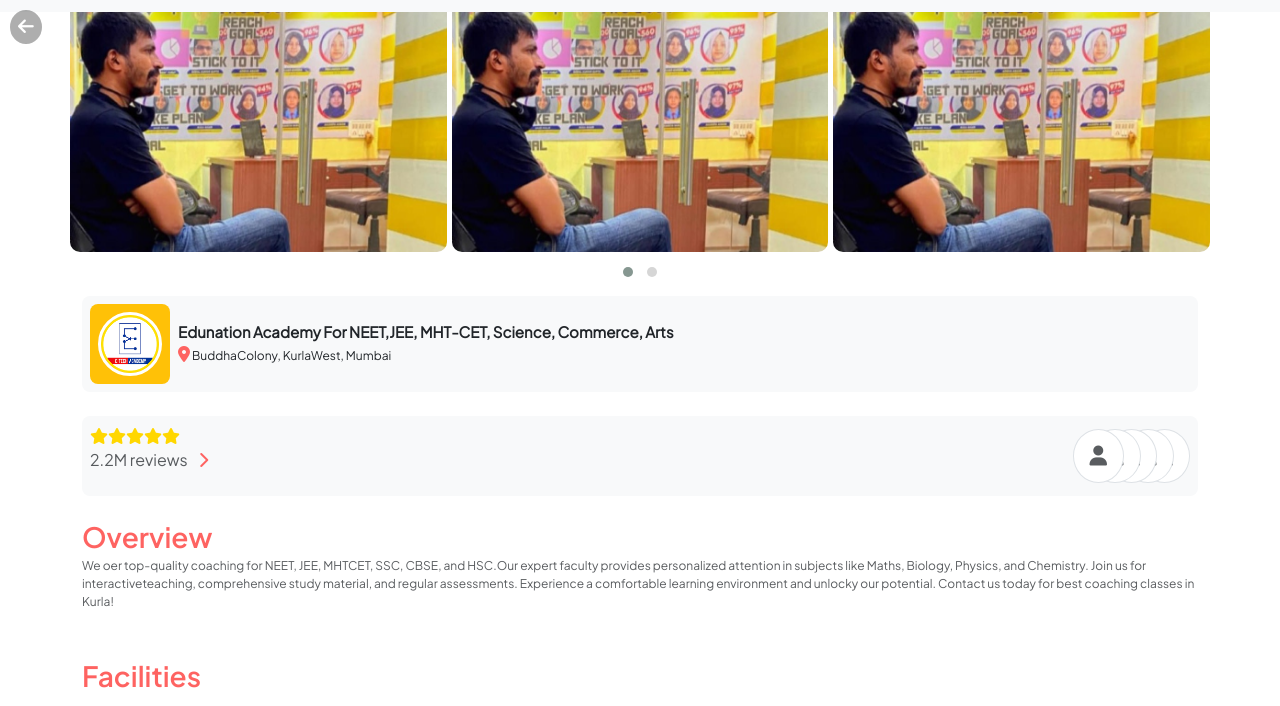
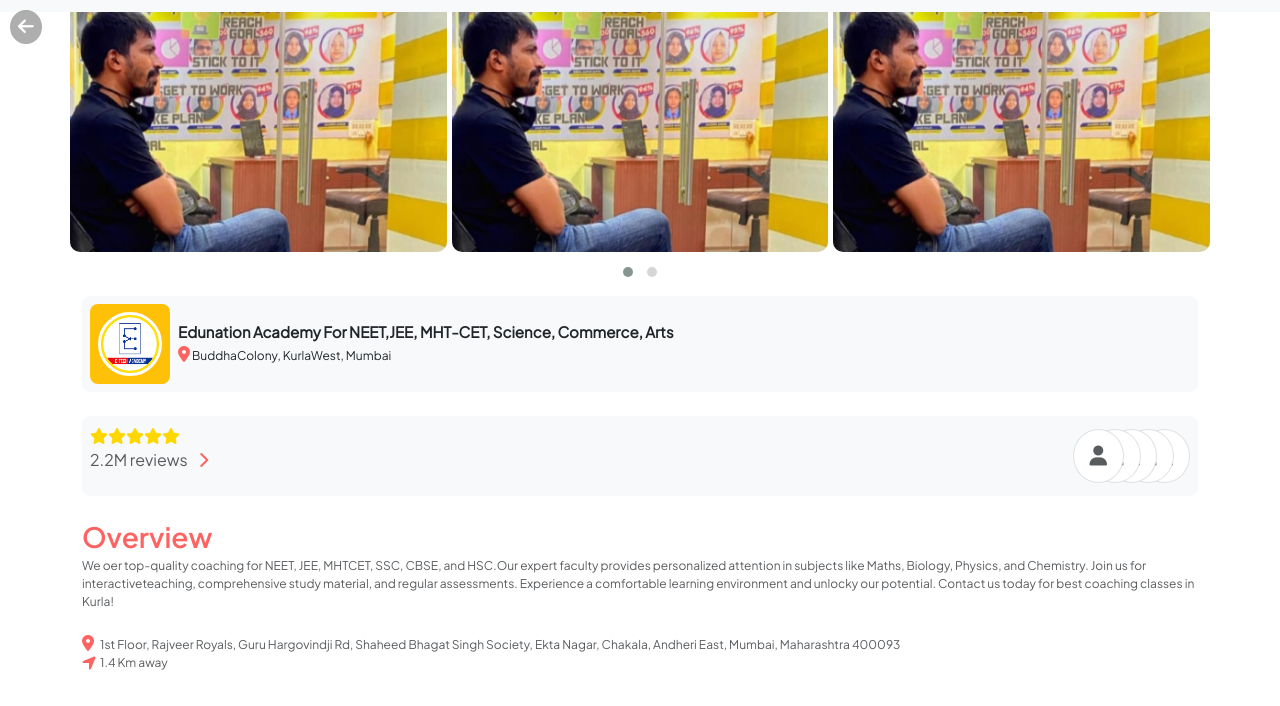
Before and after one commit to Kaminou2904/findEdu, a plain HTML site: page detail.html in a window 1280 px wide. Shown: the top 706 px of the page. Drawn offline with nearby package versions, Linux system fonts and the light colour scheme.

Commit message:
address added

```diff
--- a/detail.html
+++ b/detail.html
@@ -100,19 +100,20 @@
                     <h3 class="brandColor mb-1">Overview</h3>
                     We oer top-quality coaching for NEET, JEE, MHTCET, SSC, CBSE, and HSC.Our expert faculty provides personalized attention in subjects like Maths, Biology, Physics, and Chemistry. Join us for interactiveteaching, comprehensive study material, and regular assessments. Experience a comfortable learning environment and unlocky our potential. Contact us today for best coaching classes in Kurla!
                 </div>
-                <!-- <div class="extraInfo">
-                    <div class="phoneNo text-muted"><i class="fas fa-phone-alt text-success"></i> 9898989898</div>
-                    <div class="awayIcon d-flex align-items-center">
-                        <i class="fas fa-location-arrow text-success"></i>
-                        <span class="ratingCount text-muted ms-1">1.4 Km away</span>
-                    </div>
-                    <div class="faciAddress mb-3 mt-2">
-                        <p class="text-muted"><i class="fas fa-map-marker-alt fs-6 text-success"></i> 1st Floor, Rajveer
+                <div class="extraInfo">
+                    <!-- <div class="phoneNo text-muted"><i class="fas fa-phone-alt text-success"></i> 9898989898</div> -->
+
+                    <div class="faciAddress mt-2">
+                        <p class="text-muted mb-0"><i class="fas fa-map-marker-alt fs-6 brandColor me-1"></i> 1st Floor, Rajveer
                             Royals, Guru
                             Hargovindji Rd, Shaheed Bhagat Singh Society, Ekta Nagar, Chakala, Andheri East, Mumbai,
                             Maharashtra 400093</p>
                     </div>
-                </div> -->
+                    <div class="awayIcon d-flex align-items-center">
+                        <i class="fas fa-location-arrow brandColor"></i>
+                        <span class="ratingCount text-muted ms-1">1.4 Km away</span>
+                    </div>
+                </div>
                 <!-- <div class="detailRating bg-light rounded-3 p-2 d-flex justify-content-between mt-5s">
                     <div class="starts">
                         <i class="fas fa-star"></i><i class="fas fa-star"></i><i class="fas fa-star"></i><i
```
